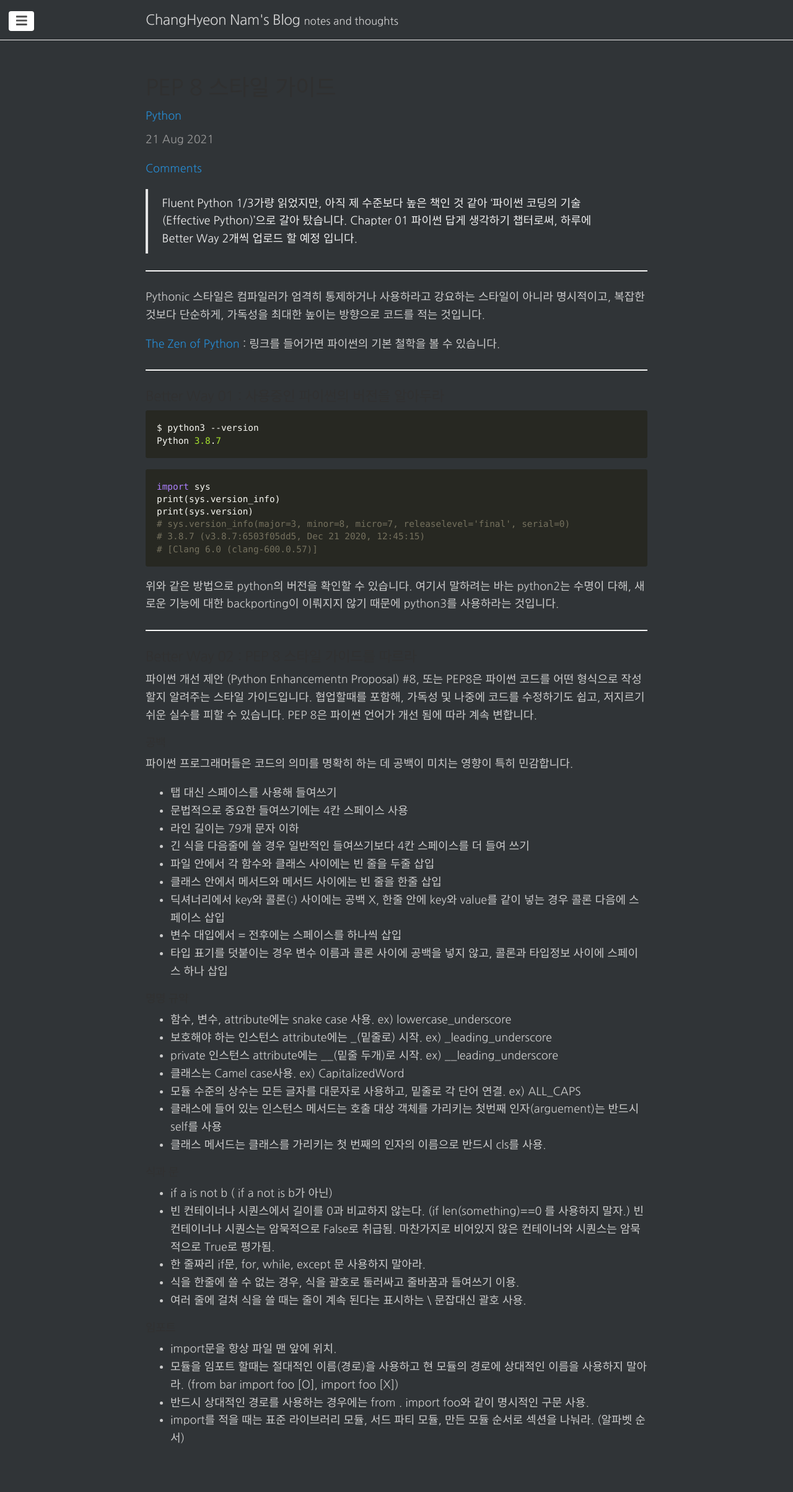
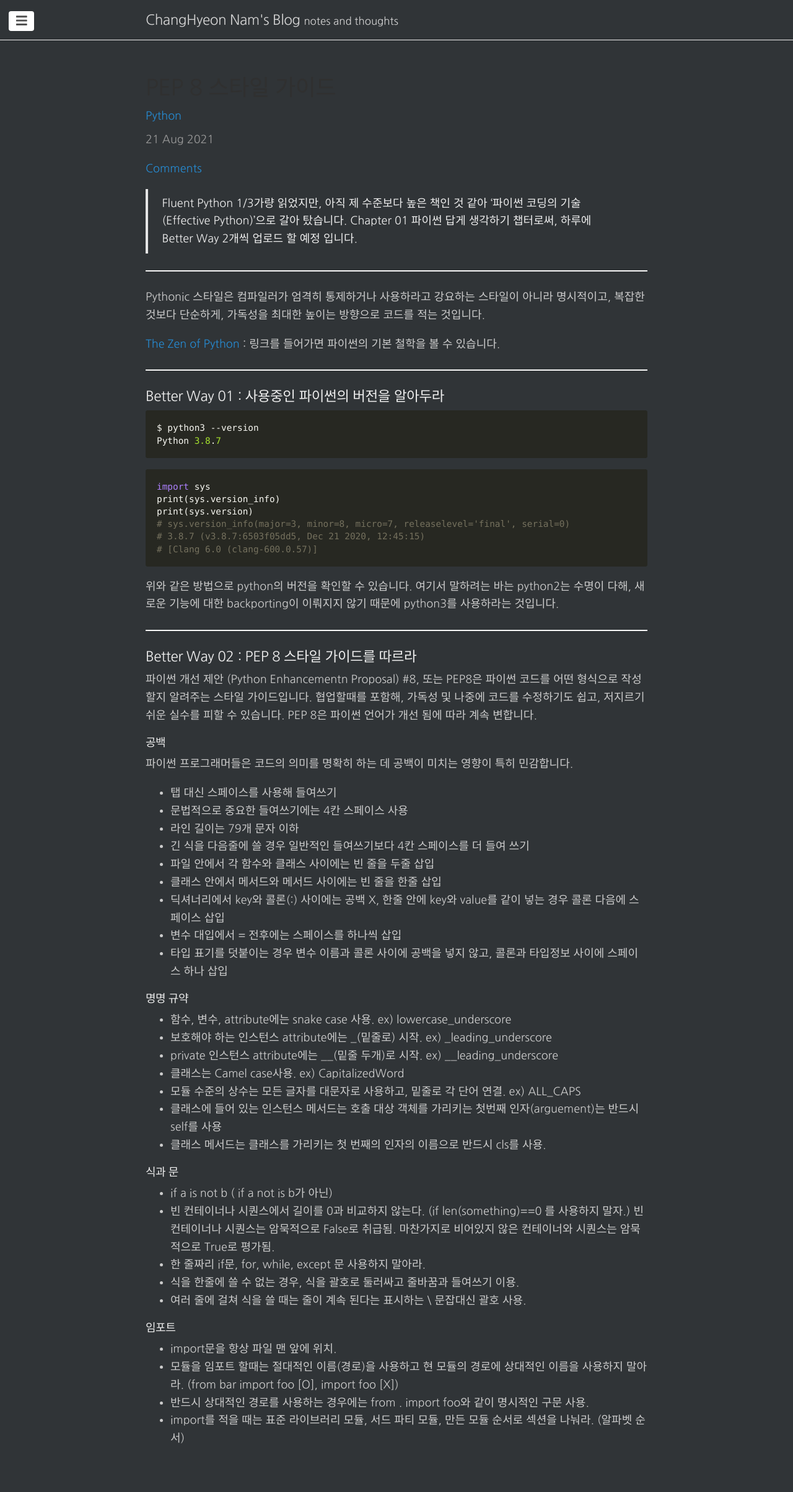
Before and after one commit to changhyeonnam/changhyeonnam.github.io, a Jekyll site: the page built from _posts/2021/2021-08-21-python_bw02_pep8.md, in a window 1280 px wide. Shown: the whole page at 62% size. Built offline with Jekyll 4.4.1, drawn with Linux system fonts in a browser that asks for light colours; nearby versions of some CDN libraries; comment, search, counter and statistics services are not loaded.

Commit message:
Update lanyon.scss

```diff
--- a/_sass/lanyon.scss
+++ b/_sass/lanyon.scss
@@ -47,7 +47,7 @@ html {
 h1, h2, h3, h4, h5, h6 {
   font-family: "Nanum Gothic", Helvetica, Arial, sans-serif;
   font-weight: 400;
-  color: #313131;
+  color: #eee;
   letter-spacing: -.025rem;
 }
 
```
